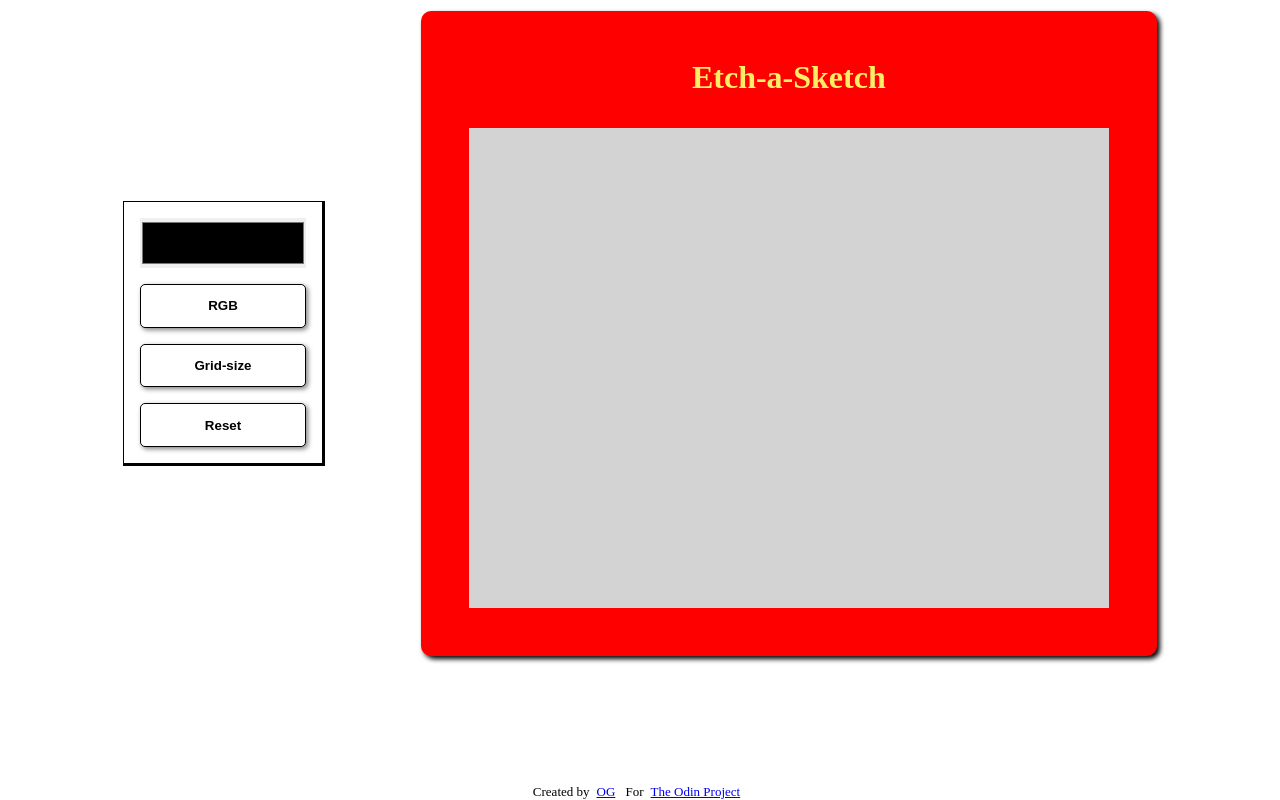
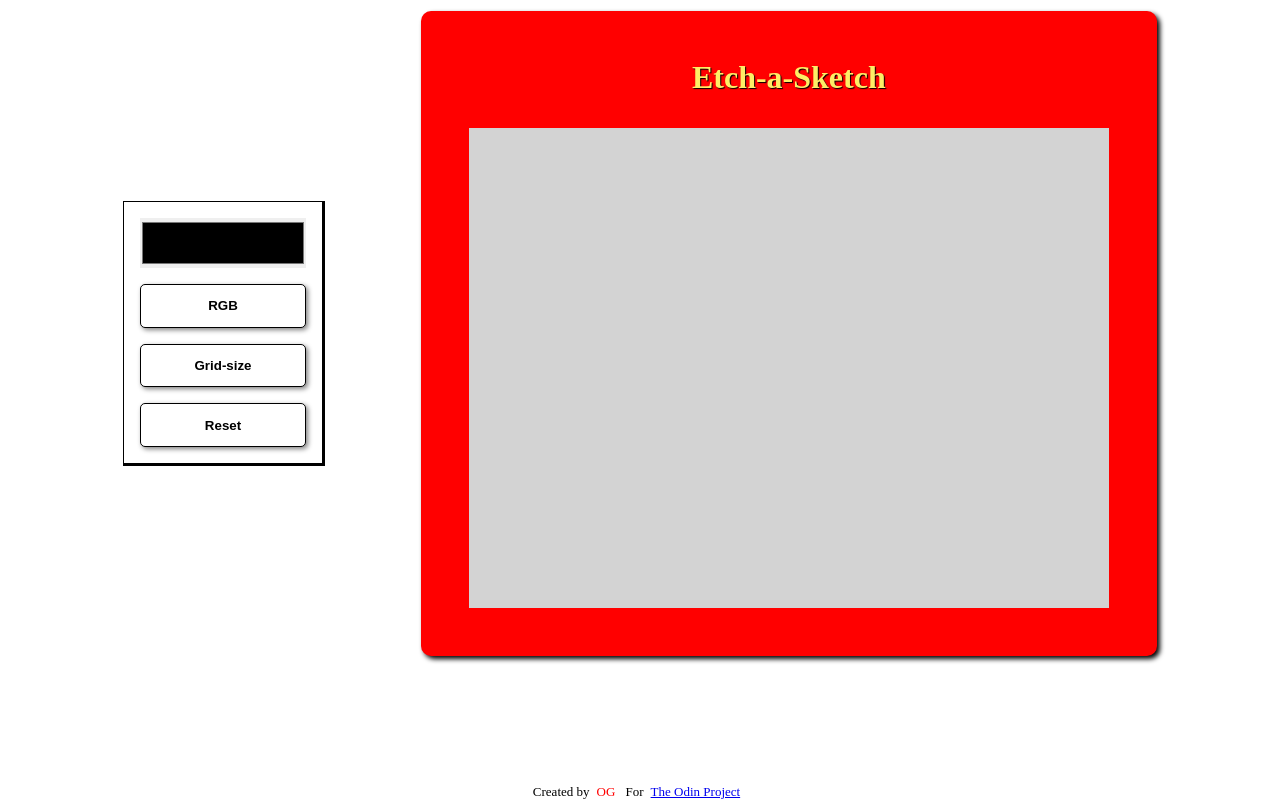
Before and after one commit to callmeog/Etch-a-Sketch, a plain HTML site: page index.html in a window 1280 px wide. In both pictures the pointer is over the link "OG". Shown: the part 117-917 px from the top of the page. Drawn offline with Linux system fonts and the light colour scheme.

Commit message:
Fixed footer text

```diff
--- a/style.css
+++ b/style.css
@@ -16,7 +16,8 @@ body {
 
 h1 {
    margin-bottom: 1em;
-   color: #ffed66
+   color: #ffed66;
+   text-shadow: 1px 1px 1px #000;
 }
 
 .main {
@@ -94,3 +95,8 @@ footer span a {
    margin: 0 7px;
    font-size: inherit;
 }
+
+a:hover {
+   text-decoration: none;
+   color: #F00;
+}
```
